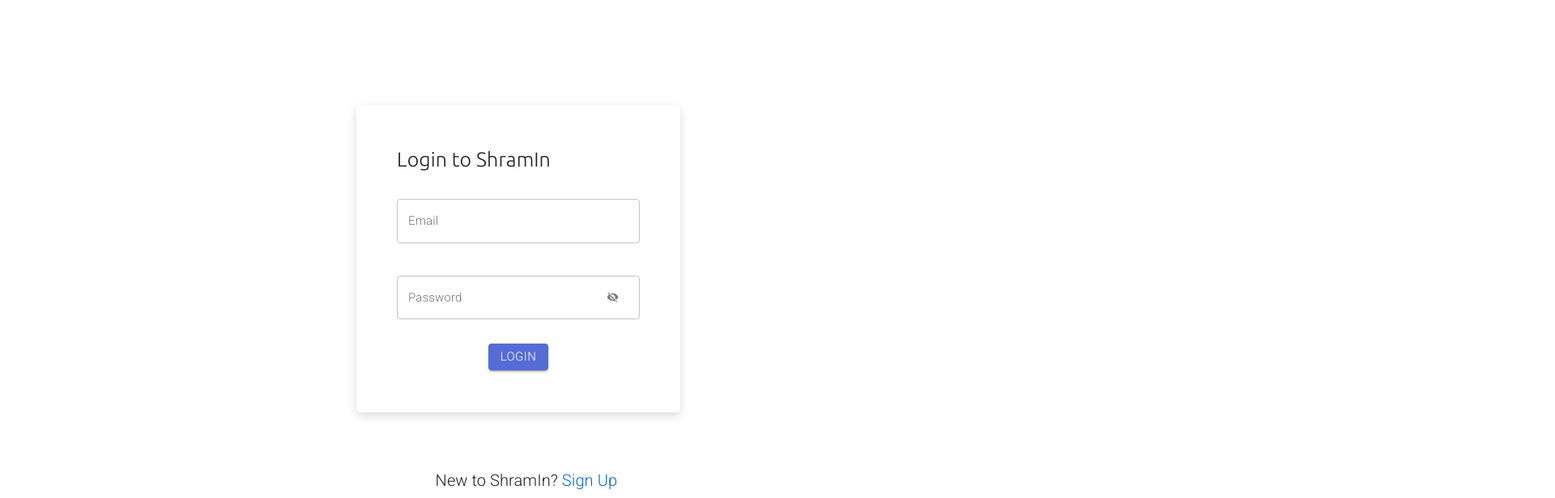
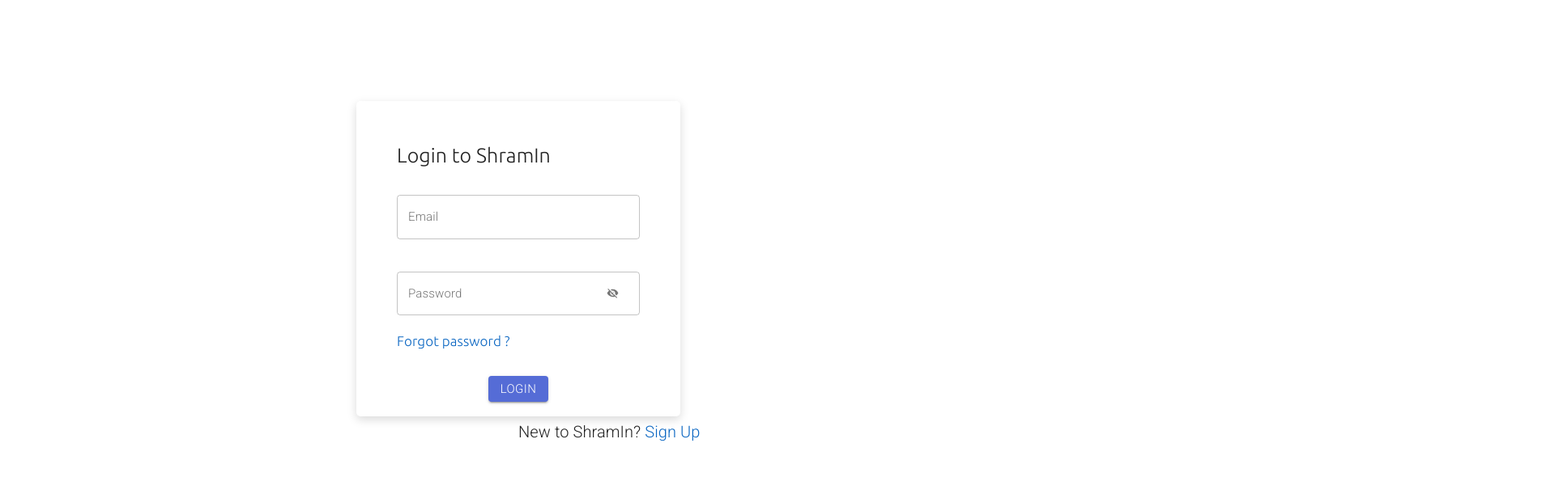
Before and after one commit to Sanjit-08/sampleshr, a Next.js app: page /login in a window 1280 px wide. Shown: the top 616 px of the page at 81% size, 1920 px wide, since content can reach past the window. Built offline with nearby package versions, Linux system fonts and the light colour scheme; no server answers.

Commit message:
Password reset functionality working

```diff
--- a/pages/login.js
+++ b/pages/login.js
@@ -34,6 +34,7 @@
   const [open, setOpen] = useState(false);
   const [error, setError] = useState("");
   const [erroropen, setErrorOpen] = useState(false);
+  const [passreset, SetPassreset] = useState(false);
 
   const [showPassword, setShowPassword] = useState(false);
 
@@ -57,6 +58,14 @@
     setErrorOpen(false);
   };
 
+  const handleCloseReset = (event, reason) => {
+    if (reason === "clickaway") {
+      return;
+    }
+
+    SetPassreset(false);
+  };
+
   const handleClick = () => {
     setOpen(true);
   };
@@ -65,16 +74,50 @@
     setErrorOpen(true);
   };
 
+  const handlepassResetClick = () => {
+    SetPassreset(true);
+  };
+
+  const passwordReset = (e) => {
+    e.preventDefault();
+    handlepassResetClick();
+    var actionCodeSettings = {
+      url: `${window.location.origin}/login`,
+      handleCodeInApp: false,
+    };
+    firebase
+      .auth()
+      .sendPasswordResetEmail(email, actionCodeSettings)
+      .then(function () {
+        // Email sent.
+      })
+      .catch(function (error) {
+        // An error happened.
+        console.log(error);
+      });
+  };
   const handleForm = (e) => {
     e.preventDefault();
     console.log(error);
-    if (error === "") {
-      setOpen(true);
-    }
   };
 
   return (
     <>
+      <Snackbar
+        anchorOrigin={{
+          vertical: "center",
+          horizontal: "center",
+        }}
+        open={passreset}
+        autoHideDuration={6000}
+        onClose={handleCloseReset}
+      >
+        <Alert onClose={handleCloseReset} severity="success">
+          <span style={{ fontSize: "15px" }}>
+            We have sent a password reset link to your email
+          </span>
+        </Alert>
+      </Snackbar>
       <Snackbar
         anchorOrigin={{
           vertical: "center",
@@ -95,7 +138,7 @@
           horizontal: "center",
         }}
         open={erroropen}
-        autoHideDuration={6000}
+        autoHideDuration={3000}
         onClose={handleCloseError}
       >
         <Alert onClose={handleCloseError} severity="error">
@@ -142,6 +185,14 @@
               }}
               InputLabelProps={{ className: classes.inputlabel }}
             />
+
+            <a
+              href="/"
+              className="u-margin-top-small login__resetpassword"
+              onClick={(e) => passwordReset(e)}
+            >
+              Forgot password ?{" "}
+            </a>
           </div>
 
           <div className="login__button u-center-text margin-top-medium">
@@ -155,6 +206,7 @@
                   .auth()
                   .signInWithEmailAndPassword(email, pass)
                   .then(function () {
+                    setOpen(true);
                     window.location.href = "/";
                   })
                   .catch(function (error) {
--- a/pages/signup.js
+++ b/pages/signup.js
@@ -67,9 +67,6 @@
   const handleForm = (e) => {
     e.preventDefault();
     console.log(error);
-    if (error === "") {
-      setOpen(true);
-    }
   };
 
   return (
@@ -157,6 +154,7 @@
                 .auth()
                 .createUserWithEmailAndPassword(email, pass)
                 .then(function () {
+                  setOpen(true);
                   window.location.href = "/";
                 })
                 .catch(function (error) {
--- a/styles/sass/pages/_login.scss
+++ b/styles/sass/pages/_login.scss
@@ -2,7 +2,7 @@
 
 .login {
   @include box;
-  height: 38rem;
+  height: 39rem;
   font-family: "Ubuntu", sans-serif;
 
   &__heading {
@@ -16,11 +16,26 @@
     margin-bottom: 3rem;
   }
 
+  &__resetpassword {
+    color: $color-link;
+    font-size: 1.7rem;
+
+    &:link,
+    &:visited {
+      text-decoration: none;
+      color: $color-link;
+      font-weight: 500;
+    }
+
+    &:hover {
+      font-weight: 700;
+    }
+  }
+
   &__newuser {
-    position: absolute;
-    top: 70%;
-    left: 42%;
-
+    position: relative;
+    bottom: -50rem;
+    left: 64rem;
     &__text {
       font-size: 2rem;
     }
--- a/styles/style.css
+++ b/styles/style.css
@@ -115,7 +115,7 @@
   padding: 5rem;
   border-radius: 5px;
   box-shadow: 0 4px 12px rgba(0, 0, 0, 0.15);
-  height: 38rem;
+  height: 39rem;
   font-family: "Ubuntu", sans-serif; }
   .login__heading {
     font-size: 2.5rem;
@@ -124,10 +124,19 @@
     display: flex;
     flex-direction: column;
     margin-bottom: 3rem; }
+  .login__resetpassword {
+    color: #0a66c2;
+    font-size: 1.7rem; }
+    .login__resetpassword:link, .login__resetpassword:visited {
+      text-decoration: none;
+      color: #0a66c2;
+      font-weight: 500; }
+    .login__resetpassword:hover {
+      font-weight: 700; }
   .login__newuser {
-    position: absolute;
-    top: 70%;
-    left: 42%; }
+    position: relative;
+    bottom: -50rem;
+    left: 64rem; }
     .login__newuser__text {
       font-size: 2rem; }
     .login__newuser__link {
@@ -162,7 +171,7 @@
   padding: 5rem;
   border-radius: 5px;
   box-shadow: 0 4px 12px rgba(0, 0, 0, 0.15);
-  height: 40rem;
+  height: 49rem;
   font-family: "Ubuntu", sans-serif; }
   .signup__heading {
     font-size: 2.5rem;
```
Also changed, not shown: 1 other file (tests, documents, lock files or other folders).
